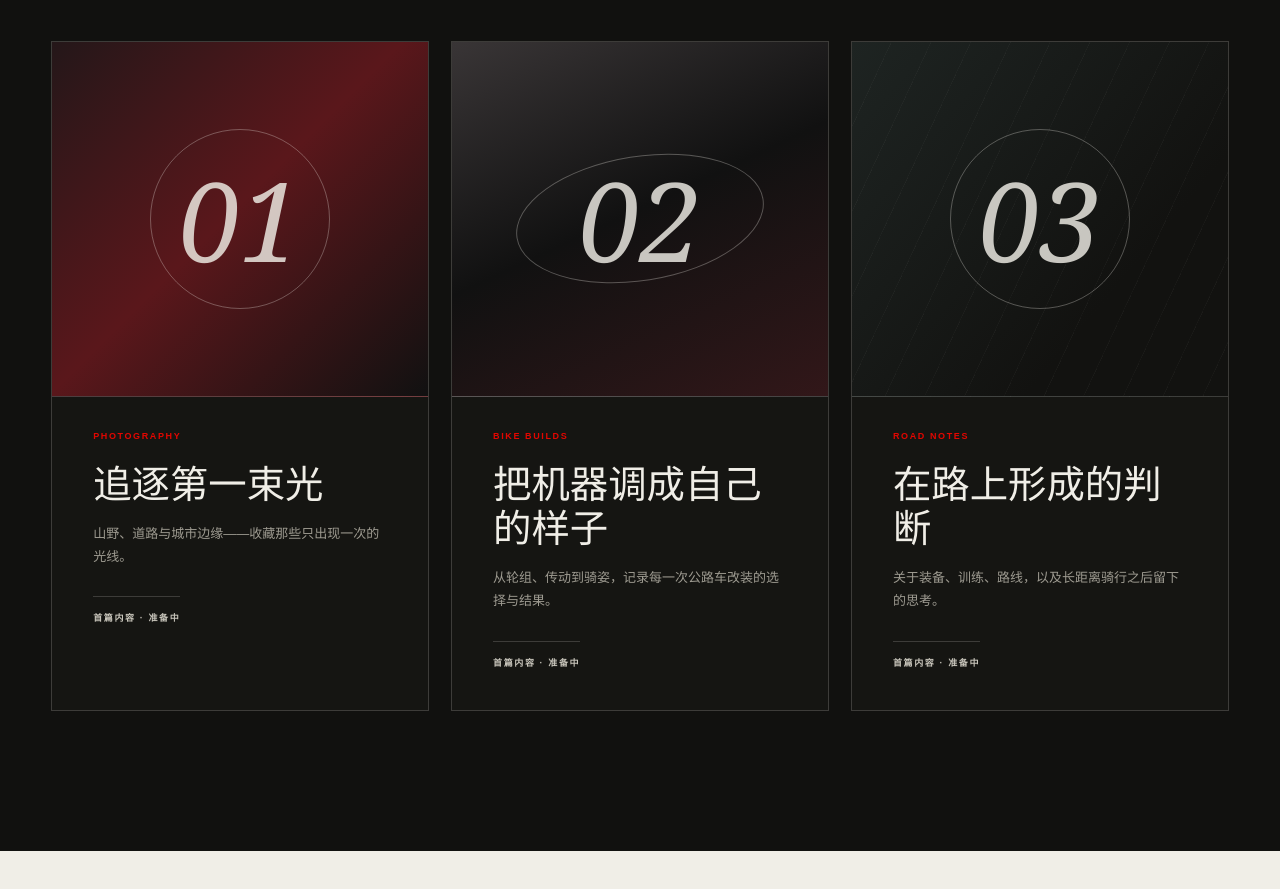
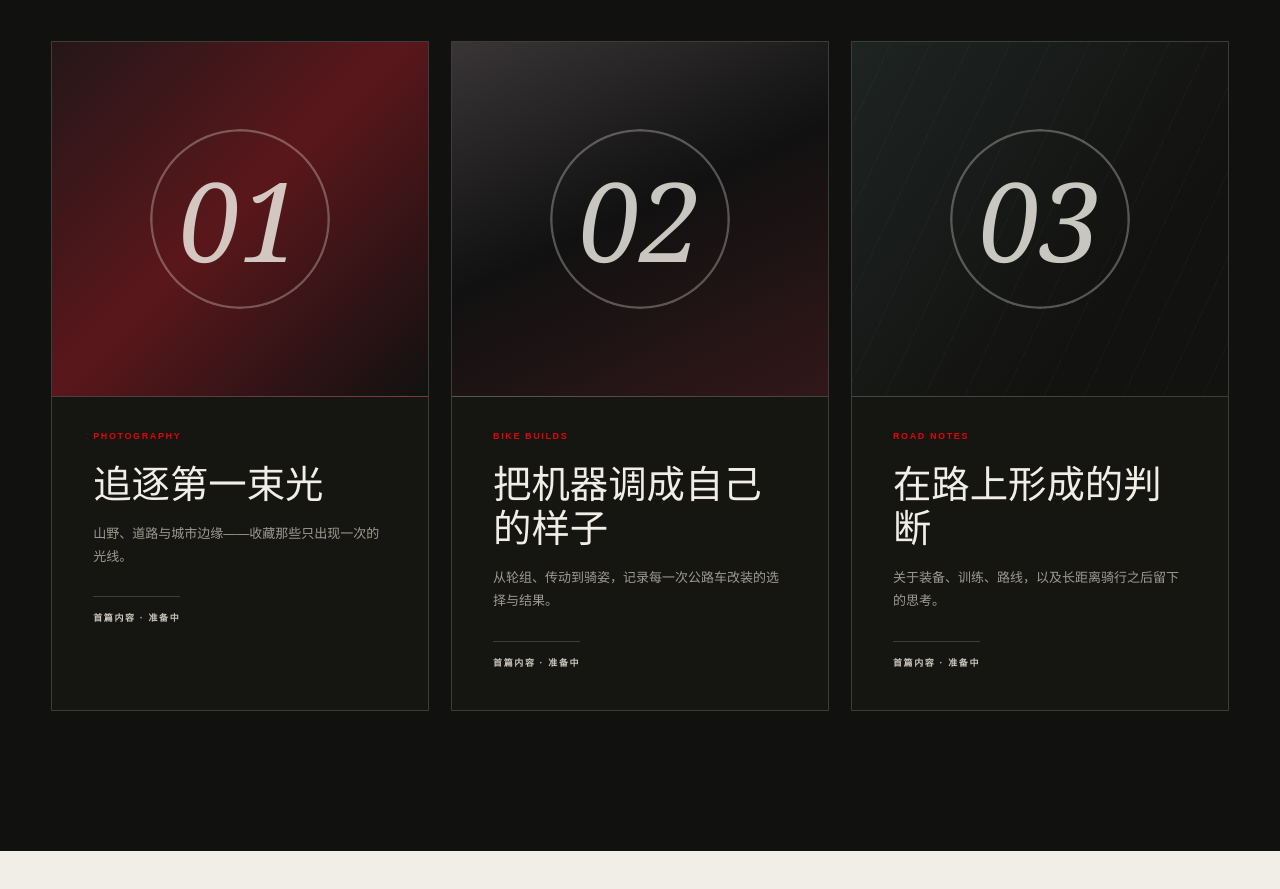
Before and after one commit to dawnbreaker91-lz/dawnbreaker-web, a plain HTML site: page index.html in a window 1280 px wide. Shown: the part 1240-2129 px from the top of the page. Drawn offline with Linux system fonts and the light colour scheme.

Commit message:
Fix circular rings and add clockwise fill

```diff
--- a/styles.css
+++ b/styles.css
@@ -6,6 +6,12 @@
   --accent: #e10600;
   --scroll-progress: 0%;
   --hero-shift: 0px;
+}
+
+@property --ring-fill {
+  syntax: "<angle>";
+  inherits: false;
+  initial-value: 0deg;
 }
 
 * {
@@ -577,24 +583,31 @@ h1 em {
   display: block;
   width: 180px;
   height: 180px;
-  border: 1px solid rgba(240, 238, 231, 0.3);
   border-radius: 50%;
   box-shadow: 0 0 0 rgba(143, 17, 22, 0);
-  transition: border-color 480ms ease, transform 620ms cubic-bezier(0.22, 1, 0.36, 1), box-shadow 480ms ease;
+  transition: transform 620ms cubic-bezier(0.22, 1, 0.36, 1), box-shadow 480ms ease;
+}
+
+.feature-art i::before,
+.feature-art i::after {
+  position: absolute;
+  inset: 0;
+  border-radius: inherit;
+  content: "";
+  -webkit-mask: radial-gradient(farthest-side, transparent calc(100% - 3px), #000 calc(100% - 2px));
+  mask: radial-gradient(farthest-side, transparent calc(100% - 3px), #000 calc(100% - 2px));
+  pointer-events: none;
+}
+
+.feature-art i::before {
+  background: rgba(240, 238, 231, 0.3);
 }
 
 .feature-art i::after {
-  position: absolute;
-  inset: -5px;
-  border: 3px solid transparent;
-  border-top-color: #a30d13;
-  border-right-color: #a30d13;
-  border-radius: inherit;
-  content: "";
-  opacity: 0;
+  --ring-fill: 0deg;
+  background: conic-gradient(from -90deg, #7f0d12 0deg, #a30d13 var(--ring-fill), transparent var(--ring-fill), transparent 360deg);
   filter: drop-shadow(0 0 5px rgba(143, 17, 22, 0.5));
-  transform: rotate(-135deg) scale(0.96);
-  transition: opacity 180ms ease, transform 760ms cubic-bezier(0.2, 0.8, 0.2, 1);
+  transition: --ring-fill 980ms cubic-bezier(0.22, 1, 0.36, 1);
 }
 
 .feature-card:hover .feature-art > span {
@@ -603,14 +616,12 @@ h1 em {
 }
 
 .feature-card:hover .feature-art i {
-  border-color: #7f0d12;
   box-shadow: 0 0 24px rgba(143, 17, 22, 0.22), inset 0 0 18px rgba(143, 17, 22, 0.08);
   transform: scale(1.08);
 }
 
 .feature-card:hover .feature-art i::after {
-  opacity: 1;
-  transform: rotate(225deg) scale(1);
+  --ring-fill: 360deg;
 }
 
 .feature-photo .feature-art {
@@ -619,17 +630,6 @@ h1 em {
 
 .feature-bike .feature-art {
   background: linear-gradient(155deg, #393536, #111 48%, #321719);
-}
-
-.feature-bike .feature-art i {
-  width: 250px;
-  height: 125px;
-  border-radius: 50%;
-  transform: rotate(-9deg);
-}
-
-.feature-bike:hover .feature-art i {
-  transform: rotate(-9deg) scale(1.08);
 }
 
 .feature-notes .feature-art {
```
